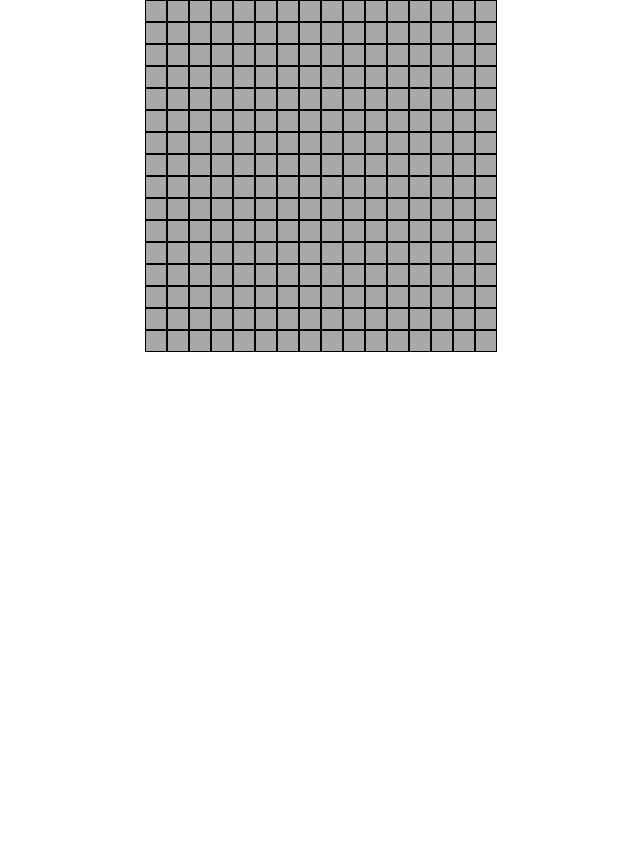
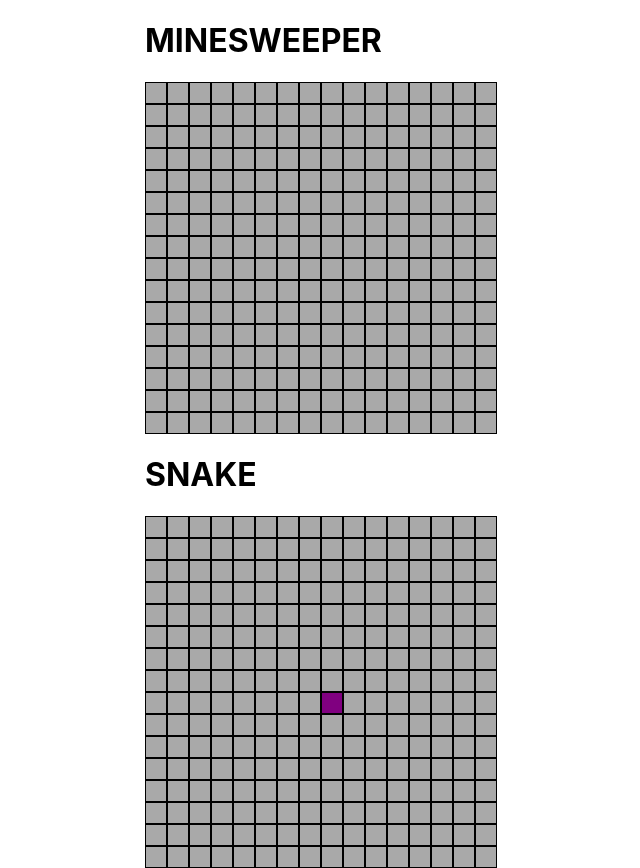
Before and after one commit to cajsoccer/SnakeSweeper-Client, a React (Create React App) app: page / in a window 1280 px wide. Shown: the whole page, without its empty margins (319-959 px from the left). Before the commit the page ends 800 px from the top, so only its background shows below. Built offline with nearby package versions, Linux system fonts and the light colour scheme.

Commit message:
add snake components

```diff
--- a/src/Components/App.css
+++ b/src/Components/App.css
@@ -35,3 +35,7 @@
 .Hovered {
   background-color: beige;
 }
+
+.Head {
+  background-color: purple;
+}
--- a/src/Components/App.tsx
+++ b/src/Components/App.tsx
@@ -1,11 +1,13 @@
 import React from "react";
 import "./App.css";
 import MineGrid from "./MineGrid";
+import SnakedGrid from "./SnakeGrid";
 
 function App() {
   return (
     <div>
       <MineGrid />
+      <SnakedGrid />
     </div>
   );
 }
--- a/src/Components/MineGrid.tsx
+++ b/src/Components/MineGrid.tsx
@@ -160,6 +160,7 @@ function MineGrid() {
 
   return (
     <div className="Grid">
+      <h1>MINESWEEPER</h1>
       {squareList.map((row, index) => (
         <MineRow
           key={index}
@@ -169,7 +170,6 @@ function MineGrid() {
           hover={hoverUpdate}
         />
       ))}
-      <br></br>
       {gameOver ? <GameOver gameWon={gameWon} /> : <div></div>}
     </div>
   );
--- /dev/null
+++ b/src/Components/SnakeGrid.tsx
@@ -0,0 +1,36 @@
+import React, { useState } from "react";
+import SnakeRow from "./SnakeRow";
+import { SnakeSquareType } from "../Types";
+
+function SnakeGrid() {
+  function getInitGrid(size: number) {
+    let initialSquareList: SnakeSquareType[][] = [];
+    for (let i = 0; i < size; i++) {
+      let tempRow: SnakeSquareType[] = [];
+      for (let j = 0; j < size; j++) {
+        tempRow.push({
+          id: i * size + j + 1,
+          xPos: i,
+          yPos: j,
+          head: false,
+          tail: false,
+          fruit: false,
+        });
+        if (i === 8 && j === 8) tempRow[8].head = true;
+      }
+      initialSquareList.push(tempRow);
+    }
+    return initialSquareList;
+  }
+  const [squareList, setSquareList] = useState(() => getInitGrid(16));
+  return (
+    <div className="Grid">
+      <h1>SNAKE</h1>
+      {squareList.map((row, index) => (
+        <SnakeRow key={index} row={row} />
+      ))}
+    </div>
+  );
+}
+
+export default SnakeGrid;
--- /dev/null
+++ b/src/Components/SnakeRow.tsx
@@ -0,0 +1,19 @@
+import React from "react";
+import SnakeSquare from "./SnakeSquare";
+import { SnakeSquareType } from "../Types";
+
+interface SnakeRowProps {
+  row: SnakeSquareType[];
+}
+
+function SnakeRow({ row }: SnakeRowProps) {
+  return (
+    <span className="Row">
+      {row.map((square, index) => (
+        <SnakeSquare key={index} square={square} />
+      ))}
+    </span>
+  );
+}
+
+export default SnakeRow;
--- /dev/null
+++ b/src/Components/SnakeSquare.tsx
@@ -0,0 +1,12 @@
+import React from "react";
+import { SnakeSquareType } from "../Types";
+
+interface SnakeSquareProps {
+  square: SnakeSquareType;
+}
+
+function SnakeSquare({ square }: SnakeSquareProps) {
+  return <div className={"Square" + (square.head ? " Head" : "")}></div>;
+}
+
+export default SnakeSquare;
```
Also changed, not shown: src/Types.tsx (+9 -0 lines).
